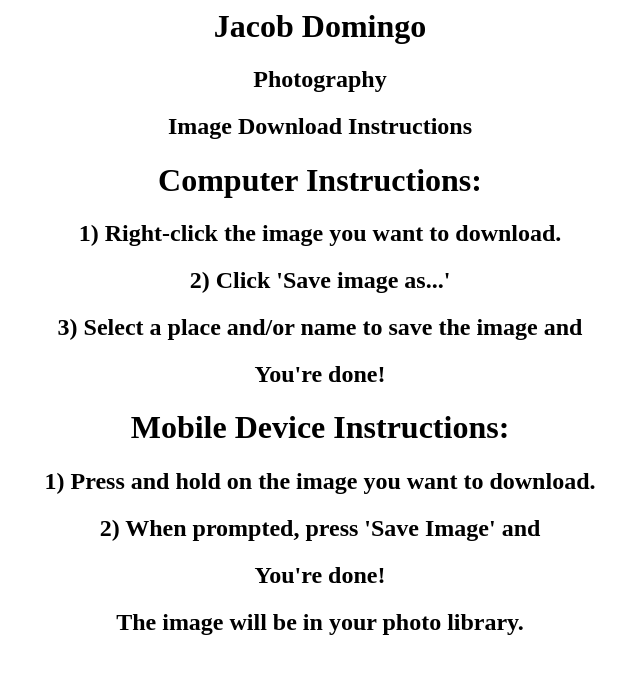
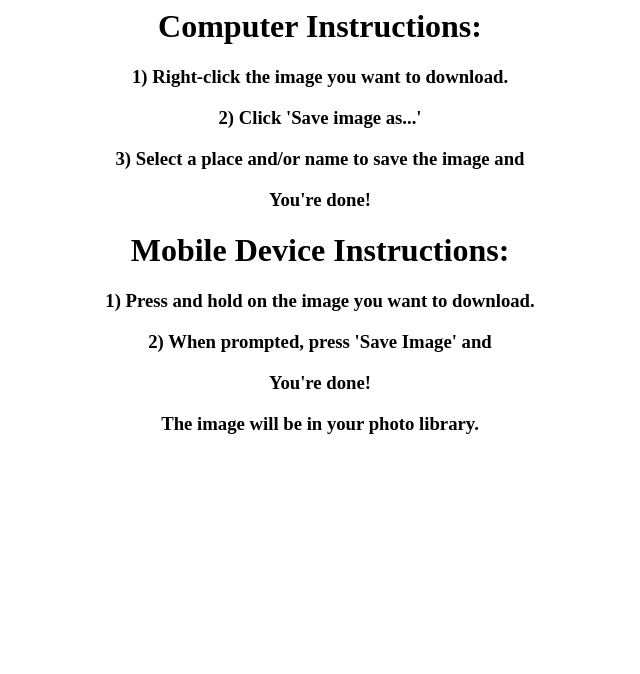
Before and after one commit to jimagez/jimagez.github.io, a plain HTML site: page downloadinstructions.html in a window 1280 px wide. Shown: the whole page, without its empty margins (320-960 px from the left). Drawn offline with Linux system fonts and the light colour scheme; a web font is replaced by a local one.

Commit message:
Update downloadinstructions.html

```diff
--- a/downloadinstructions.html
+++ b/downloadinstructions.html
@@ -17,17 +17,14 @@ img {
 
 
 <body>
-<h1>Jacob Domingo</h1>
-<h2>Photography</h2>
-<h2>Image Download Instructions</h2>
-<h1>Computer Instructions:</h2>
-<h2>1) Right-click the image you want to download.</h2>
-<h2>2) Click 'Save image as...'</h2>
-<h2>3) Select a place and/or name to save the image and</h2>
-<h2><strong>You're done!</strong></h2>
-<h1>Mobile Device Instructions:</h2>
-<h2>1) Press and hold on the image you want to download.</h2>
-<h2>2) When prompted, press 'Save Image' and</h2>
-<h2><strong>You're done!</strong></h2>
-<h2>The image will be in your photo library.<h2>
+<h1>Computer Instructions:</h1>
+<h3>1) Right-click the image you want to download.</h3>
+<h3>2) Click 'Save image as...'</h3>
+<h3>3) Select a place and/or name to save the image and</h3>
+<h3><strong>You're done!</strong></h3>
+<h1>Mobile Device Instructions:</h1>
+<h3>1) Press and hold on the image you want to download.</h3>
+<h3>2) When prompted, press 'Save Image' and</h3>
+<h3><strong>You're done!</strong></h3>
+<h3>The image will be in your photo library.<h3>
 </body>
```
